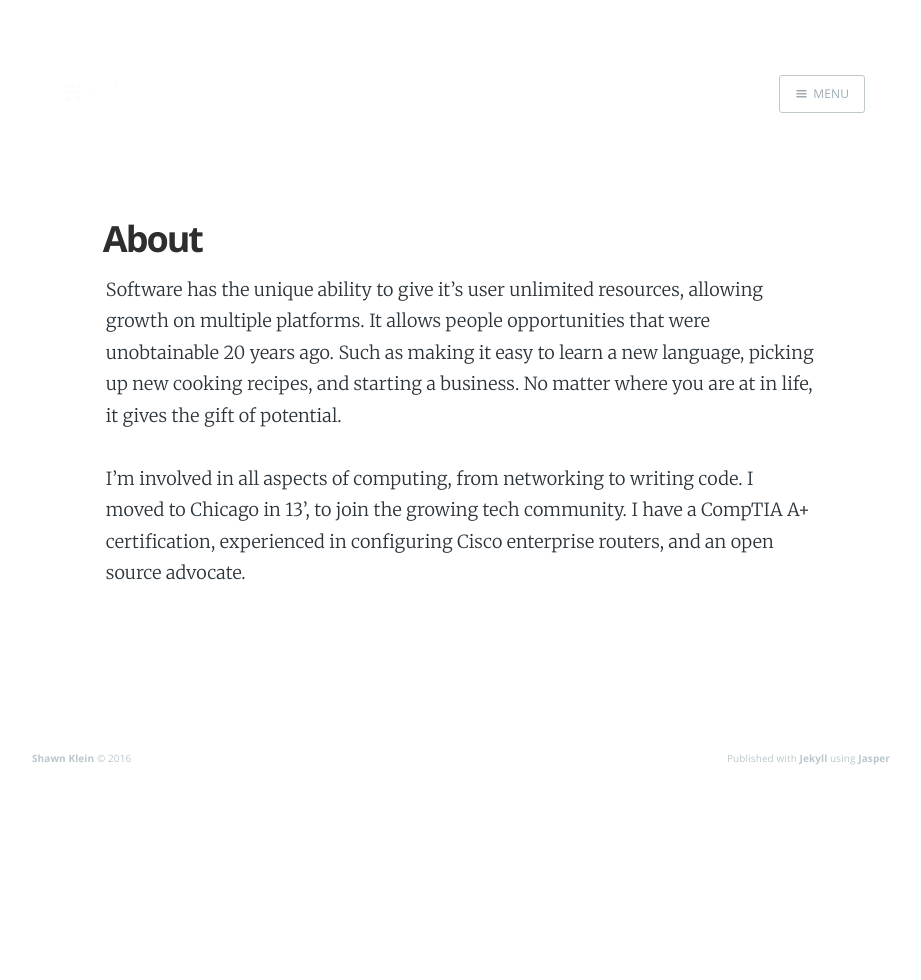
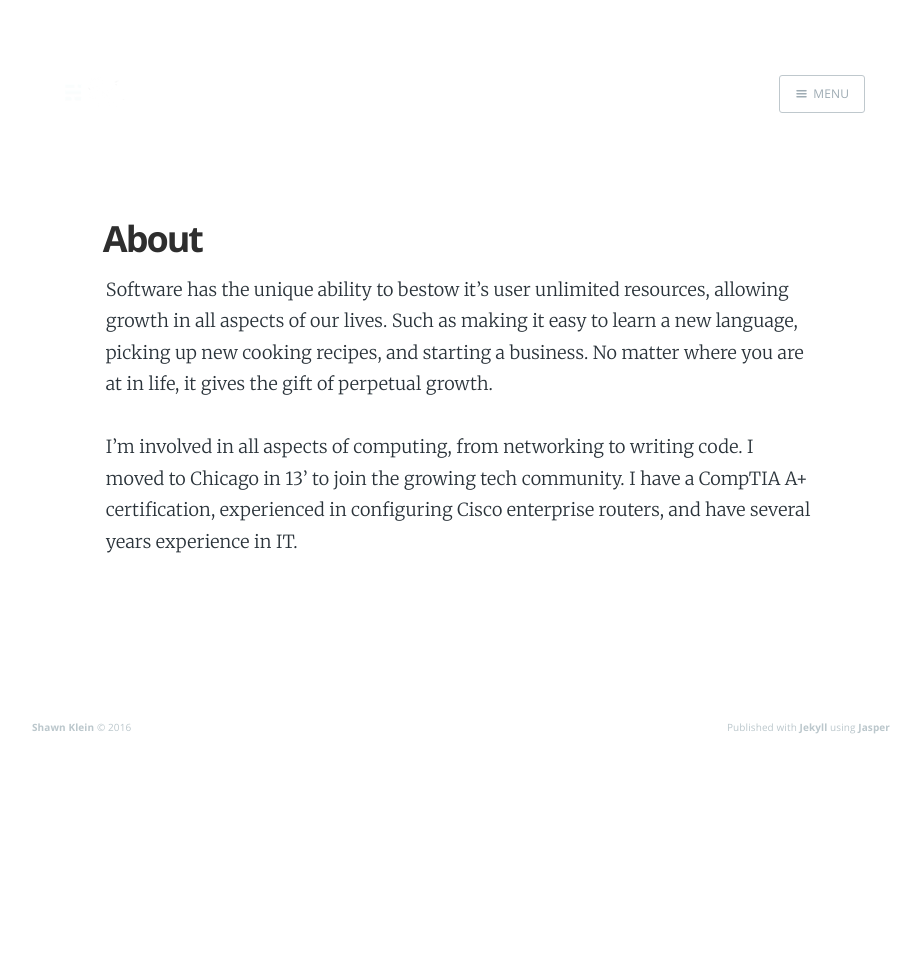
Before and after one commit to Carpk/ShawnKlein, a Jekyll site: the page built from about/index.md, in a window 1280 px wide. Shown: the whole page, without its empty margins (179-1100 px from the left). Built offline with Jekyll 4.4.1, drawn with Linux system fonts in a browser that asks for light colours; nearby versions of some CDN libraries; some web fonts are replaced; Markdown is read by kramdown in place of the engine named in the settings.

Commit message:
edit About page`

```diff
--- a/about/index.md
+++ b/about/index.md
@@ -7,6 +7,6 @@ logo: 'assets/images/logo.png'
 current: about
 ---
 
-Software has the unique ability to give it's user unlimited resources, allowing growth on multiple platforms. It allows people opportunities that were unobtainable 20 years ago. Such as making it easy to learn a new language, picking up new cooking recipes, and starting a business. No matter where you are at in life, it gives the gift of potential.
+Software has the unique ability to bestow it's user unlimited resources, allowing growth in all aspects of our lives. Such as making it easy to learn a new language, picking up new cooking recipes, and starting a business. No matter where you are at in life, it gives the gift of perpetual growth.
 
-I'm involved in all aspects of computing, from networking to writing code. I moved to Chicago in 13', to join the growing tech community. I have a CompTIA A+ certification, experienced in configuring Cisco enterprise routers, and an open source advocate.
+I'm involved in all aspects of computing, from networking to writing code. I moved to Chicago in 13' to join the growing tech community. I have a CompTIA A+ certification, experienced in configuring Cisco enterprise routers, and have several years experience in IT.
```
